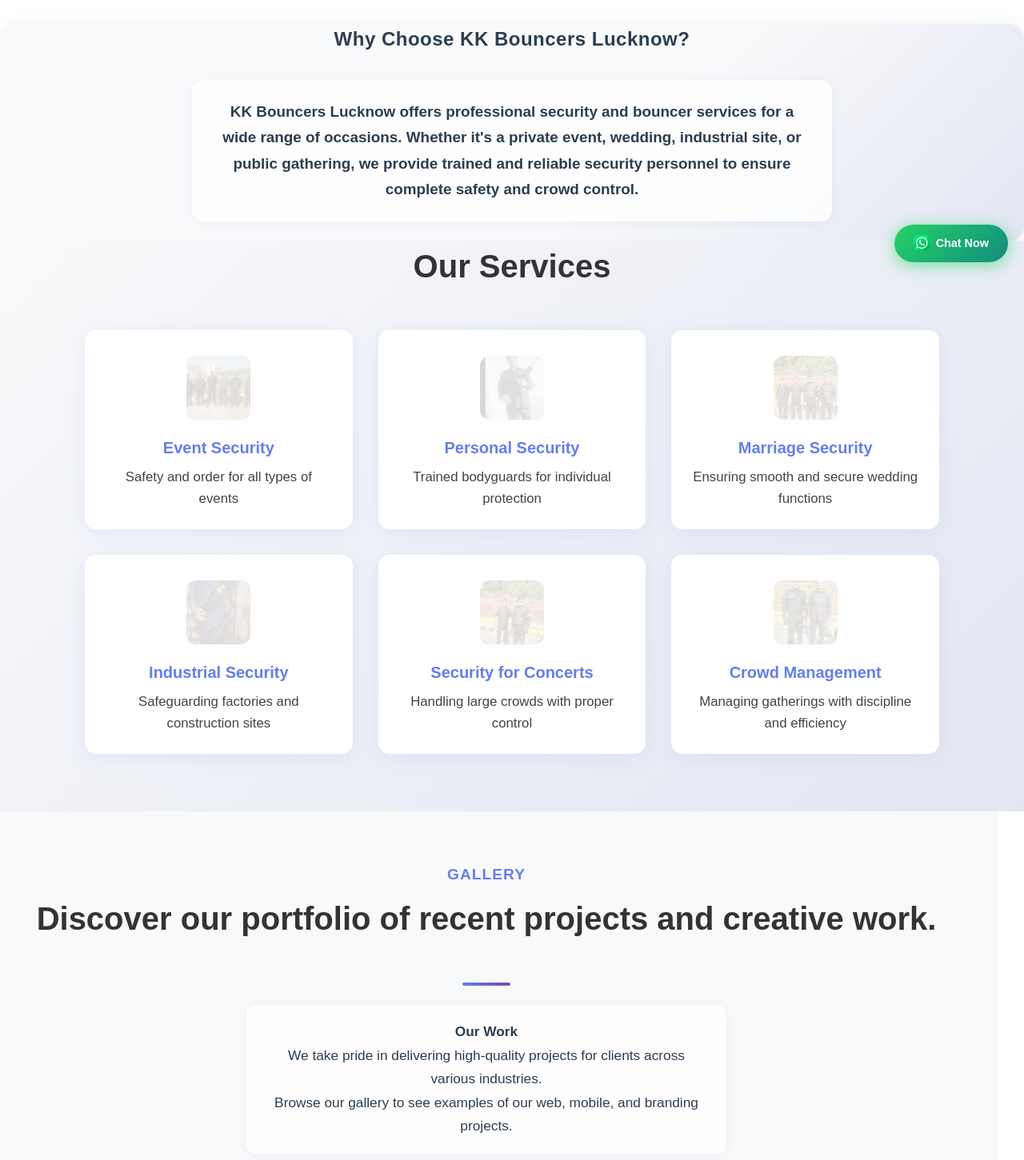
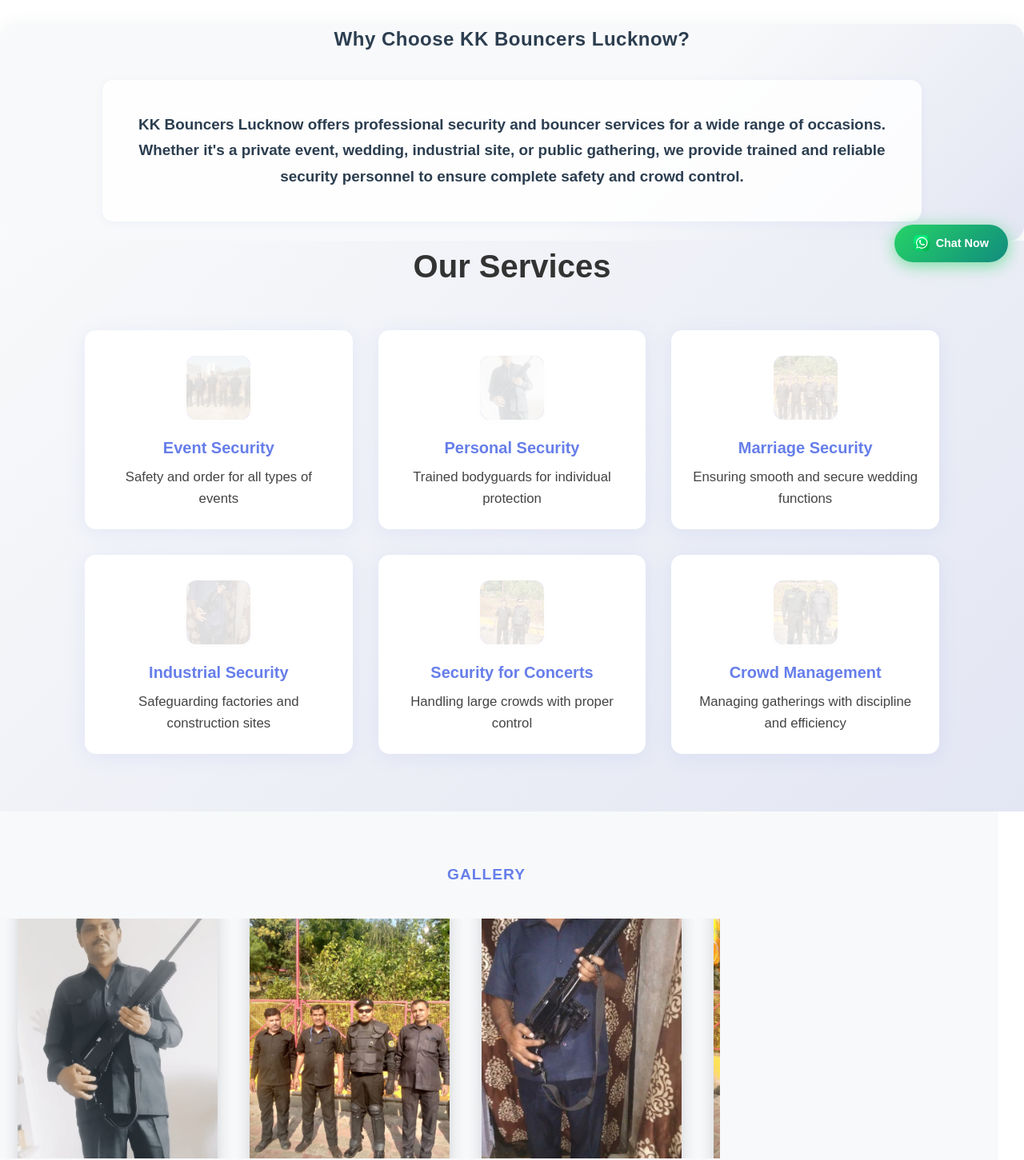
Before and after one commit to VikasCSE2024/KK-Bouncers-Lucknow, an Angular app: page /KK-Bouncers-Lucknow/ in a window 1280 px wide. Shown: the part 452-1903 px from the top of the page at 80% size. Built offline with nearby package versions, Linux system fonts and the light colour scheme.

Commit message:
Home page changes made

```diff
--- a/src/app/home/home.component.css
+++ b/src/app/home/home.component.css
@@ -230,7 +230,7 @@
   margin-bottom: 0;
 }
 .business-description .about-subtitle {
-  color: #2c3e50;
+  color: #000000;
   font-size: 1.15rem;
   max-width: 800px;
   margin: 0 auto;
@@ -253,10 +253,10 @@
 .plain-center-desc p {
   color: #2c3e50;
   font-size: 1.18rem;
-  max-width: 800px;
+  max-width: 80%;
   margin: 1.5rem auto;
   text-align: center;
-  padding: 1.5rem 2rem;
+  padding: 2.5rem 2rem;
   background: rgba(255,255,255,0.85);
   border-radius: 14px;
   font-weight: bold;
--- a/src/app/home/home.component.html
+++ b/src/app/home/home.component.html
@@ -87,13 +87,6 @@
   <div class="container">
     <div class="gallery-header">
       <div class="gallery-subtitle">Gallery</div>
-      <h2 class="section-title">Discover our portfolio of recent projects and creative work.</h2>
-      <div class="gallery-divider"></div>
-      <div class="gallery-description">
-        <strong>Our Work</strong><br />
-        We take pride in delivering high-quality projects for clients across various industries.<br />
-        <span>Browse our gallery to see examples of our web, mobile, and branding projects.</span>
-      </div>
     </div>
     <div class="gallery-scroll-row">
       <img *ngFor="let img of homeGalleryImages.slice(0,6)" [src]="img.src" [alt]="img.alt" />
--- a/src/index.html
+++ b/src/index.html
@@ -5,7 +5,7 @@
   <title>KK Bouncers Lucknow</title>
   <base href="/KK-Bouncers-Lucknow">
   <meta name="viewport" content="width=device-width, initial-scale=1">
-  <link rel="icon" type="image/x-icon" href="favicon.ico">
+  <link rel="icon" type="image/x-icon" href="/assets/images/logo.ico">
 </head>
 <body>
   <app-root></app-root>
```
Also changed, not shown: src/assets/images/bouncer2.jpeg, 1 other file (tests, documents, lock files or other folders).
